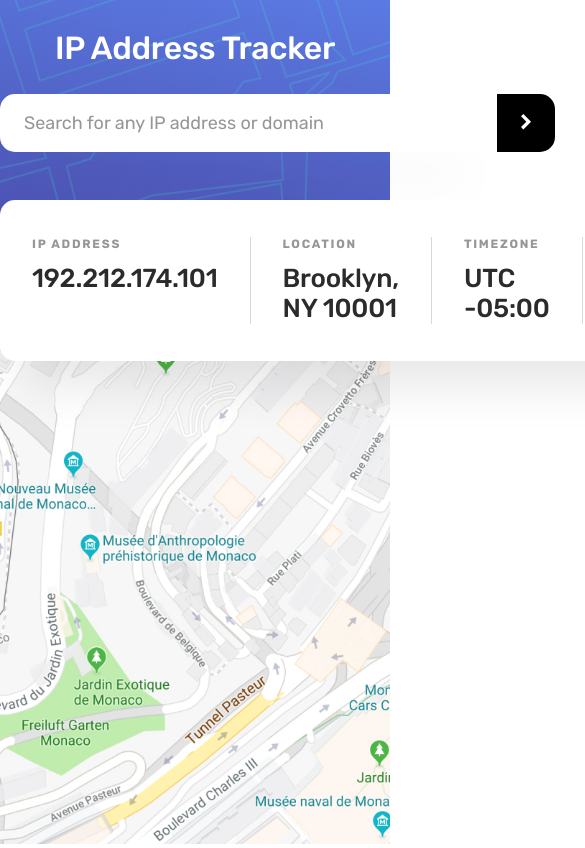
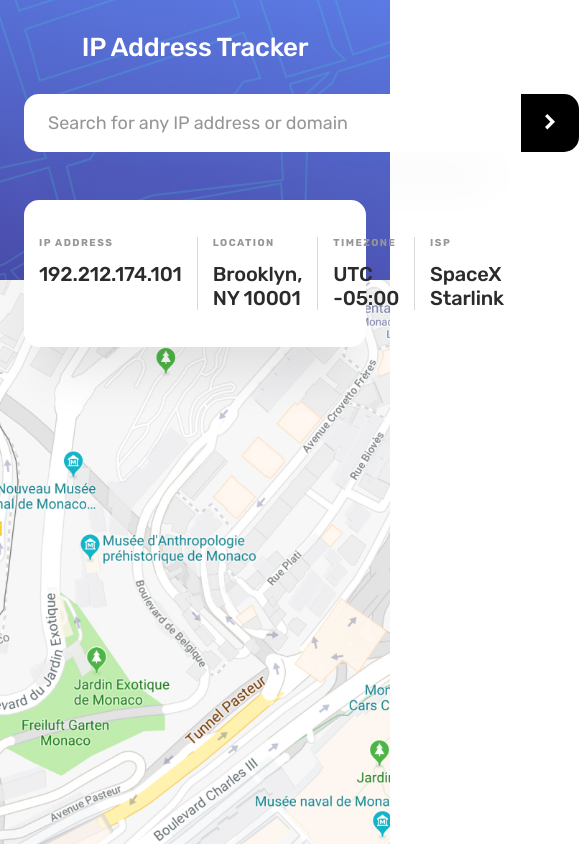
Before and after one commit to mapra99/ip-tracker, a React app: page / in a window 390 px wide. Shown: the top 848 px of the page, 585 px wide, since content can reach past the window. Built offline with nearby package versions, Linux system fonts and the light colour scheme.

Commit message:
responsive styles - medium size screens

```diff
--- a/src/assets/styles/components/Hero.scss
+++ b/src/assets/styles/components/Hero.scss
@@ -23,6 +23,10 @@
       letter-spacing: -0.285714px;
       line-height: 30px;
       margin: 0;
+
+      @media (max-width: $breakpt-medium) {
+        font-size: 26px;
+      }
     }
   }
 }
--- a/src/assets/styles/components/ResultItem.scss
+++ b/src/assets/styles/components/ResultItem.scss
@@ -5,6 +5,10 @@
   flex: 1 1;
   height: 100%;
   padding: 0 32px;
+
+  @media (max-width: $breakpt-medium) {
+    padding: 0 15px;
+  }
 
   &.first-item {
     border-left: 0;
@@ -25,6 +29,12 @@
     line-height: 14px;
     margin: 0 0 13px;
     text-transform: uppercase;
+
+    @media (max-width: $breakpt-medium) {
+      font-size: 10px;
+      line-height: 12px;
+      letter-spacing: 1.46px;
+    }
   }
 
   p {
@@ -36,5 +46,11 @@
     letter-spacing: -.232143px;
     line-height: 30px;
     margin: 0;
+
+    @media (max-width: $breakpt-medium) {
+      font-size: 20px;
+      line-height: 24px;
+      letter-spacing: -0.178571px;
+    }
   }
 }
--- a/src/assets/styles/components/Results.scss
+++ b/src/assets/styles/components/Results.scss
@@ -9,4 +9,9 @@
   display: flex;
   margin: 48px auto 0;
   padding: 37px 32px;
+
+  @media (max-width: $breakpt-medium) {
+    padding: 37px 15px;
+    margin: 48px 24px 0;
+  }
 }
--- a/src/assets/styles/components/Search.scss
+++ b/src/assets/styles/components/Search.scss
@@ -3,6 +3,10 @@
 .cta-search {
   display: flex;
   margin: 31px auto 0;
+
+  @media (max-width: $breakpt-medium) {
+    padding: 0 24px;
+  }
 
   input {
     border: none;
--- a/src/assets/styles/global/_variables.scss
+++ b/src/assets/styles/global/_variables.scss
@@ -1,2 +1,3 @@
 $breakpt-small: 576px;
+$breakpt-medium: 768px;
 $theme-font: 'Rubik', sans-serif;
```
